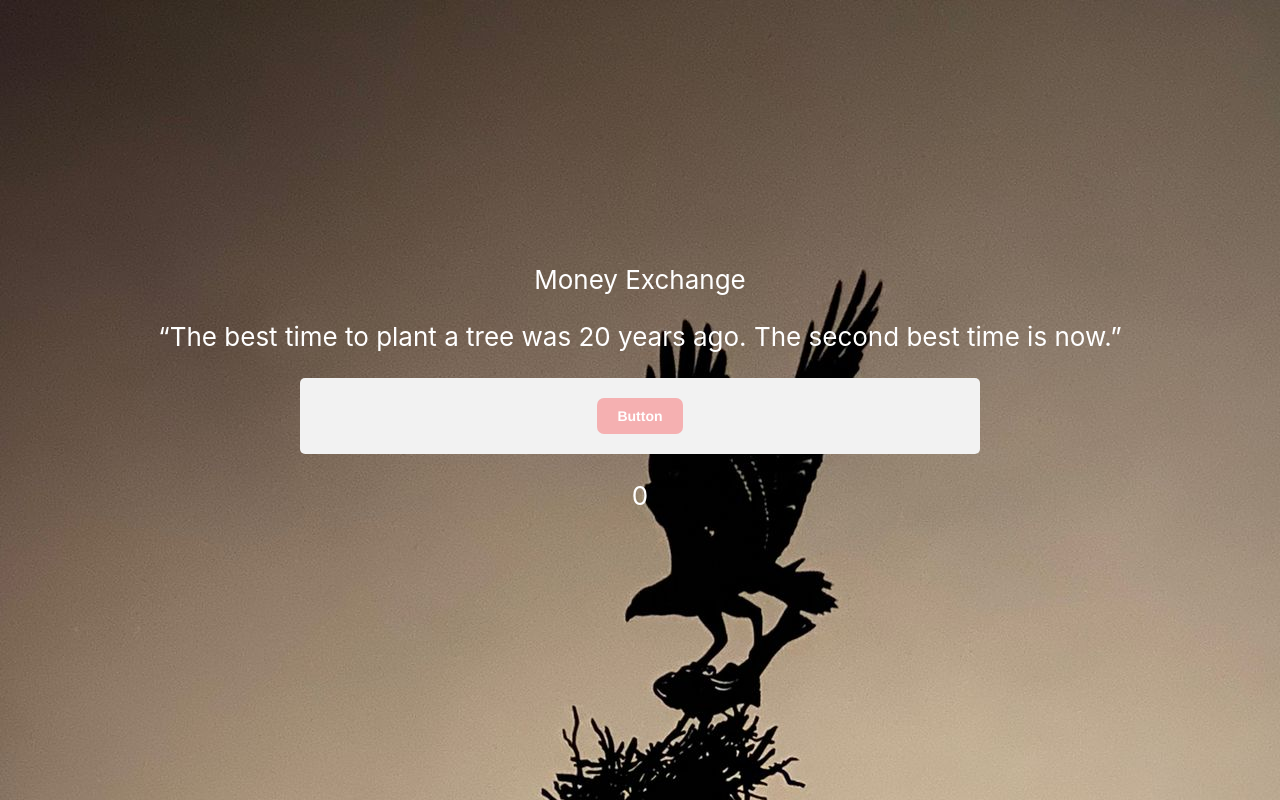
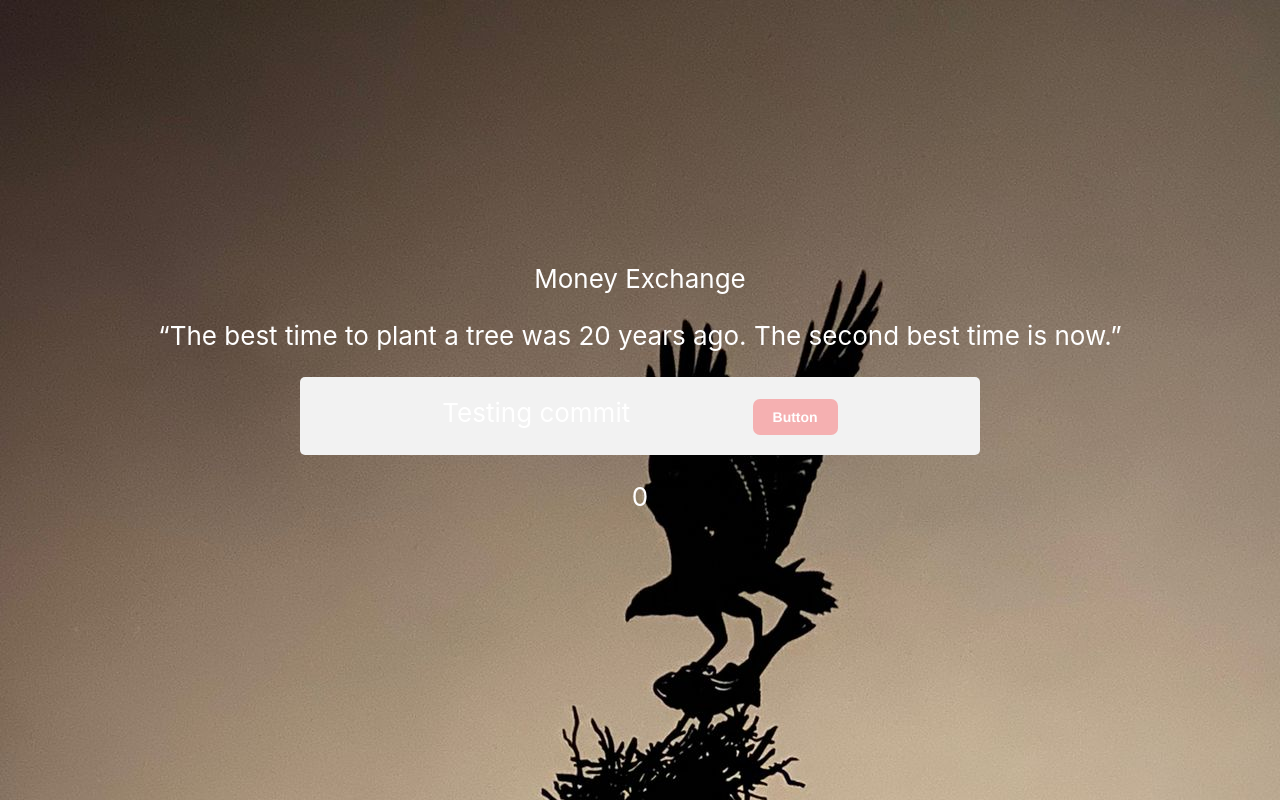
Before and after one commit to gkhayer/code-to-coin, a React (Create React App) app: page / in a window 1280 px wide. Built offline with nearby package versions, Linux system fonts and the light colour scheme.

Commit message:
testing commit

```diff
--- a/src/App.tsx
+++ b/src/App.tsx
@@ -22,6 +22,8 @@ function App() {
 
 
           /> */}
+
+          Testing commit
           <Button label="Button" onClick={() => {}} primary />
         </div>
         <div className="viewChanges">
```
